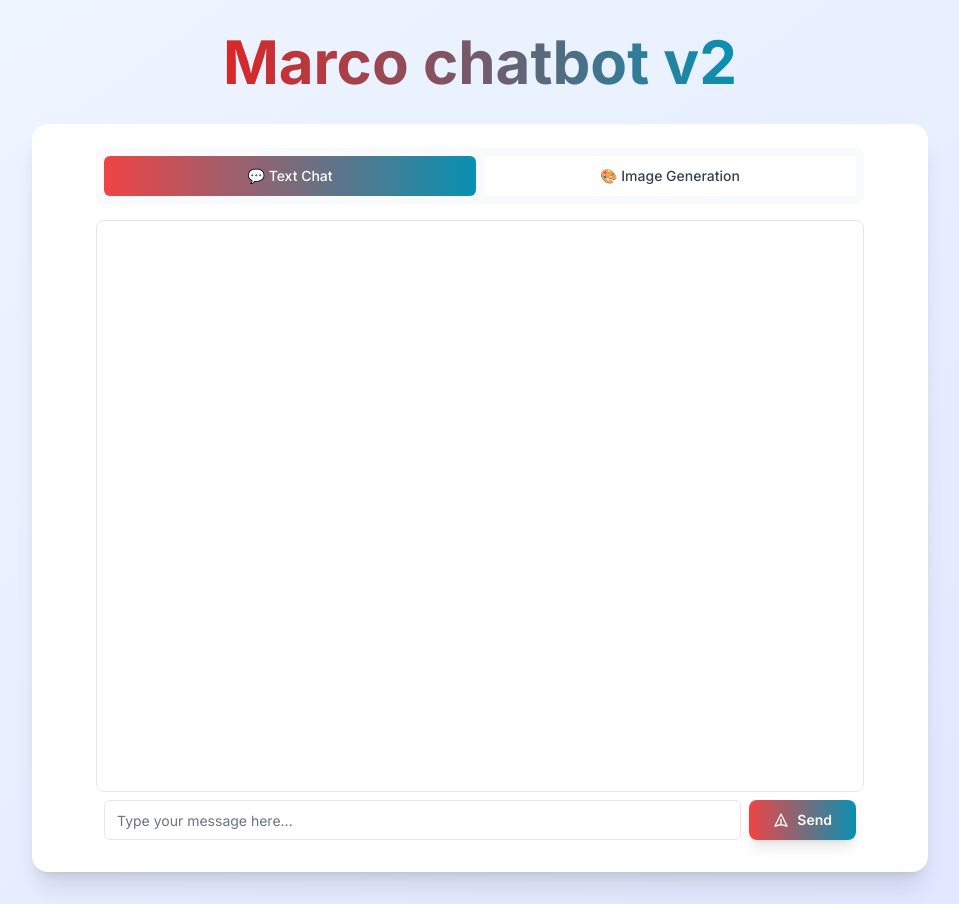
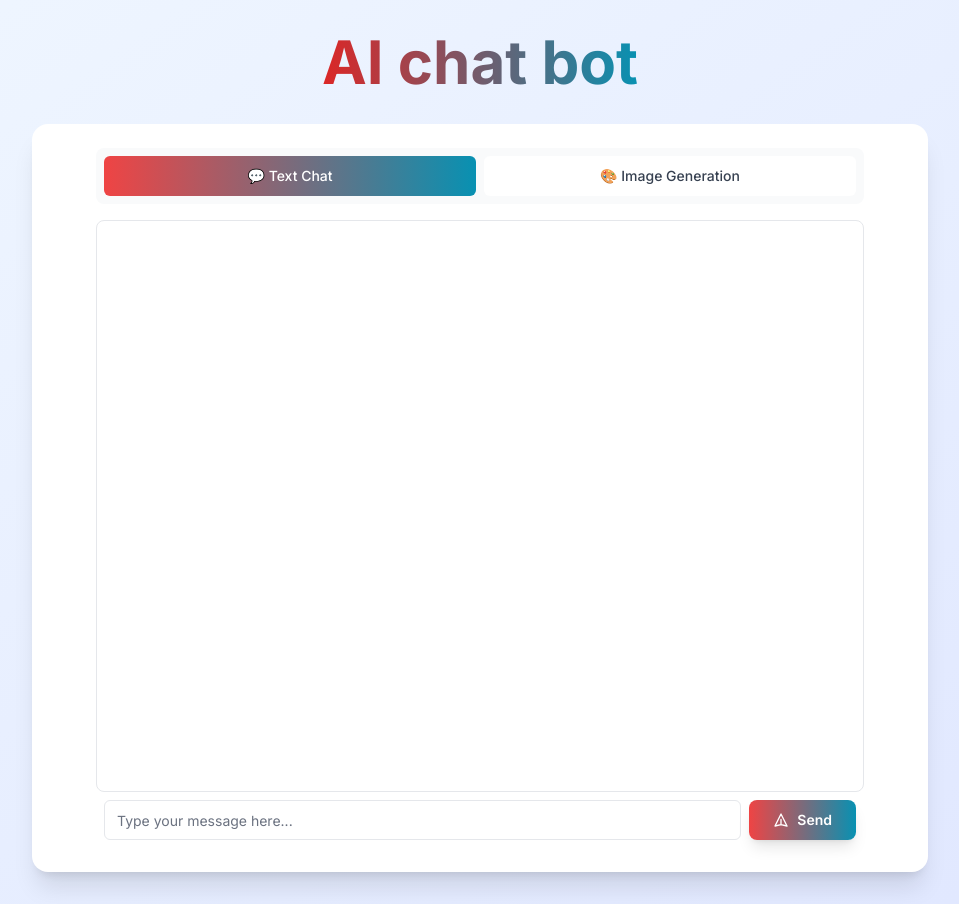
Before and after one commit to marco-1dev/HS_class_chat_demo, a Next.js app: page / in a window 1280 px wide. Shown: the whole page, without its empty margins (160-1119 px from the left). Built offline with nearby package versions, Linux system fonts and the light colour scheme.

Commit message:
update page.tsx

```diff
--- a/src/app/page.tsx
+++ b/src/app/page.tsx
@@ -6,7 +6,7 @@ export default function Home() {
       <div className="w-full max-w-4xl">
       <h1 className="mb-8 text-6xl font-bold text-center">
             <span className="bg-gradient-to-r from-red-600 to-cyan-600
-           bg-clip-text text-transparent">Marco chatbot v2</span>
+           bg-clip-text text-transparent">AI chat bot</span>
        </h1>
         <div className="bg-white rounded-2xl shadow-xl p-6">
           <Chatbot/>
```
